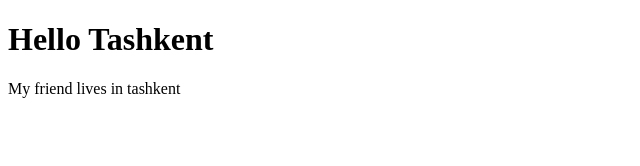
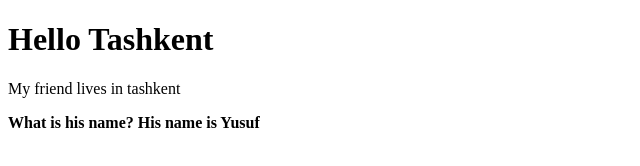
Before and after one commit to Husayn-dev/github-tutorial, a plain HTML site: page index.html in a window 1280 px wide. Shown: the whole page, without its empty margins (0-640 px from the left). Drawn offline with Linux system fonts and the light colour scheme.

Commit message:
Therd commit

```diff
--- a/index.html
+++ b/index.html
@@ -11,6 +11,7 @@
 <body>
     <h1>Hello Tashkent</h1>
     <p>My friend lives in tashkent</p>
+    <strong>What is his name? His name is Yusuf</strong>
 </body>
 
 </html>
```
